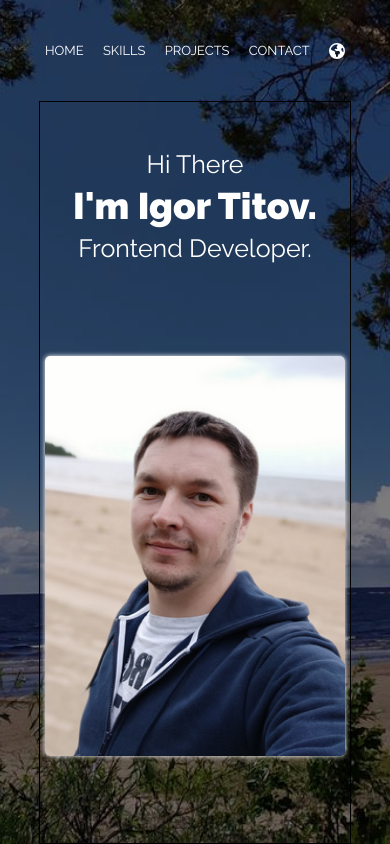
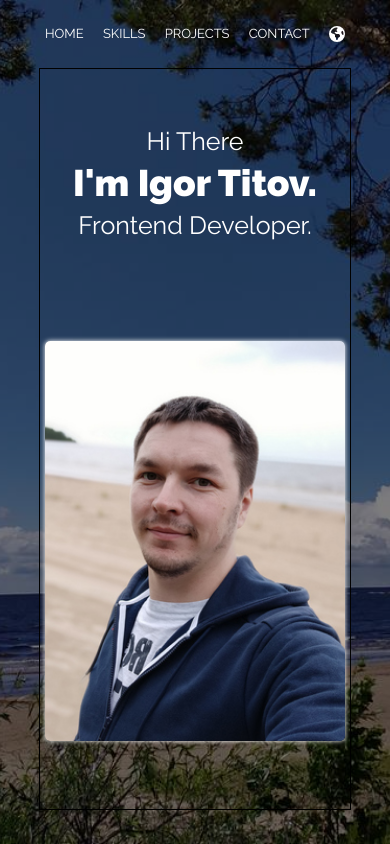
Before and after one commit to Freiii21/portfolio-react, a React (Create React App) app: page / in a window 390 px wide. Shown: the top 844 px of the page. Built offline with nearby package versions, Linux system fonts and the light colour scheme.

Commit message:
#42 design improvements_16

```diff
--- a/src/e1-main/Main.module.scss
+++ b/src/e1-main/Main.module.scss
@@ -59,13 +59,14 @@
 @media screen and (max-width: 777px){
     .main {
         .greetingField {
-            margin-bottom: 0;
+            margin-top: 15px;
+            margin-bottom: 15px;
             display: flex;
             flex-direction: column;
             align-items: center;
         }
         .photo{
-            margin-bottom: 40px;
+            margin-bottom: 25px;
         }
     }
 }
--- a/src/e1-main/header/Header.module.scss
+++ b/src/e1-main/header/Header.module.scss
@@ -23,6 +23,7 @@
 
 @media screen and (max-width: 777px){
     .header {
+        height: 8vh;
         .headerContainer {
             justify-content: center;
             .name {
--- a/src/e3-projects/Projects.tsx
+++ b/src/e3-projects/Projects.tsx
@@ -19,7 +19,7 @@ export const Projects = () => {
         {bgImage: cards, title:'Cards', link:'https://freiii21.github.io/react-counter/'},
         {bgImage: todolist, title:'Todolist', link:'https://freiii21.github.io/react-counter/'},
         {bgImage: counter, title:'Counter', link:'https://freiii21.github.io/react-counter/'},
-        {bgImage: socialNetwork, title:'Social network', link:'https://freiii21.github.io/react-counter/'},
+        {bgImage: socialNetwork, title:'Social network', link:'https://freiii21.github.io/react-social-network/'},
     ];
     const myProjectsMap = myProjects.map(project => <Project bgImage={project.bgImage}
                                                              title={project.title}
--- a/src/e3-projects/project/Project.module.scss
+++ b/src/e3-projects/project/Project.module.scss
@@ -21,16 +21,17 @@
     text-transform: uppercase;
     color: $textSeconsdColor;
     opacity: 0;
-    transition: all 0.5s ease;
+    transition: all 0.5s steps(20);
     .icon{
       width: 20px;
       height: 20px;
       color: $textSeconsdColor;
-      margin-top: 40px;
+      margin-top: 60px;
       padding: 10px;
       border-radius: 5px;
       background-color: white;
       box-shadow: 0 0 7px $textSeconsdColor;
+      transition: all 0.3s steps(20);
     }
   }
   &::before {
@@ -42,7 +43,7 @@
     left: 25px;
     right: 25px;
     opacity: 0;
-    transition: all 0.5s ease;
+    transition: all 0.5s ease-in-out;
   }
   &:hover::before {
     position: absolute;
@@ -53,11 +54,15 @@
     left: 10px;
     right: 10px;
     opacity: 0.9;
-    transition: all 0.5s ease;
+    transition: all 0.5s ease-in-out;
   }
   &:hover .content{
     opacity: 1;
-    transition: all 0.5s ease;
+    transition: all 0.5s steps(20);
+    .icon{
+      margin-top: 40px;
+      transition: all 0.3s steps(20);
+    }
   }
 }
 @media screen and (max-width: 629px){
```
